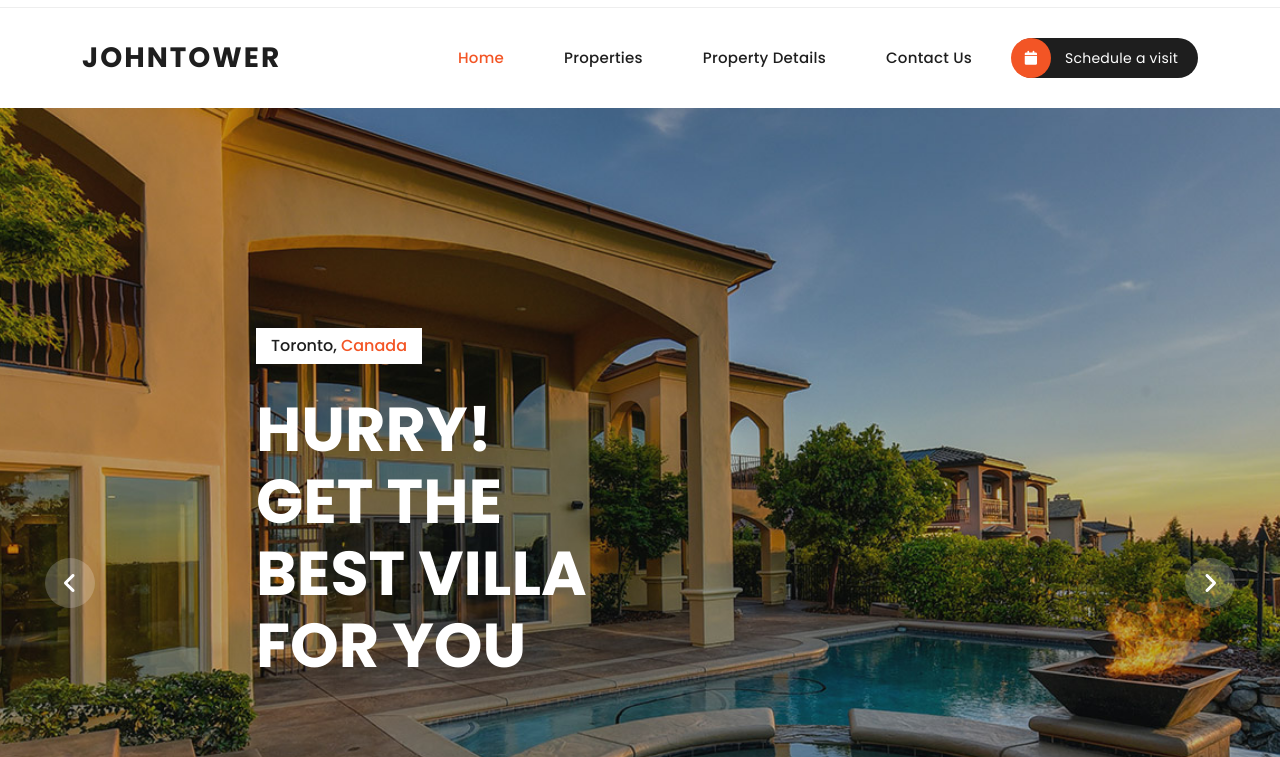
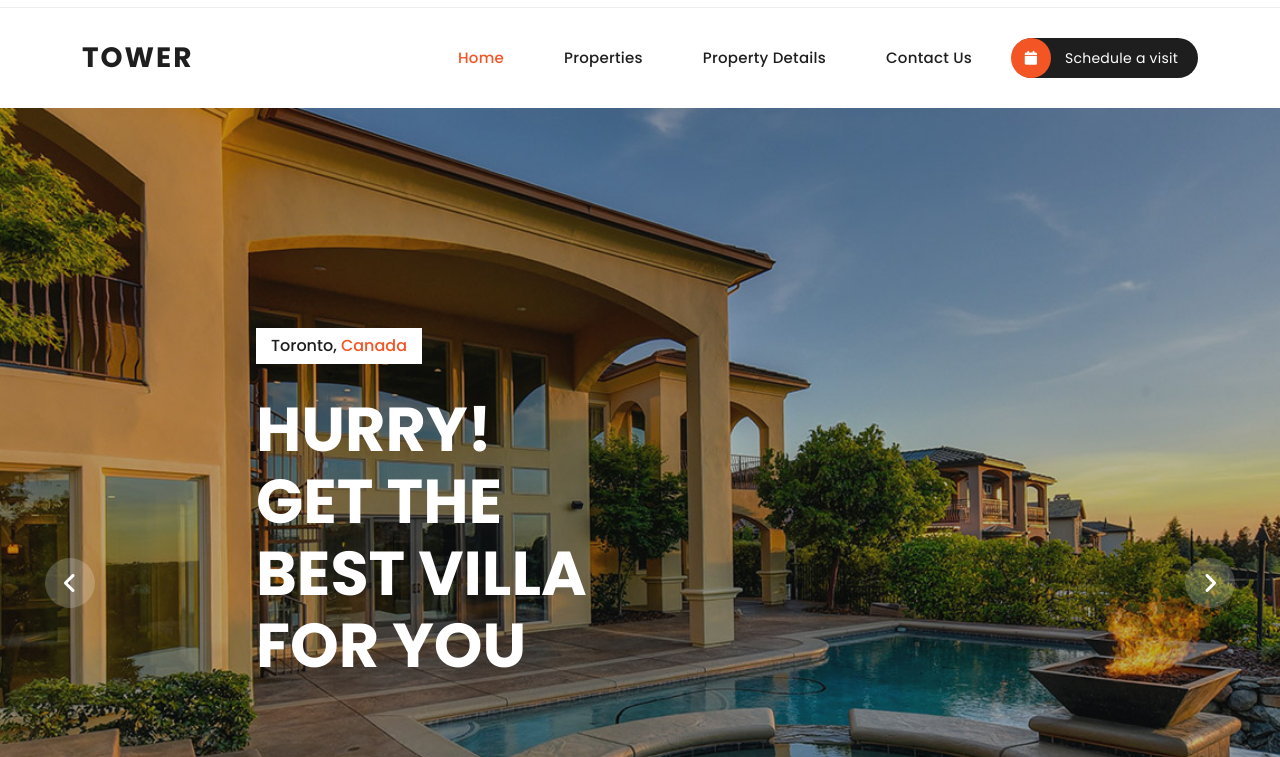
Before and after one commit to JohnHub76/moonrise, a plain HTML site: page index.html in a window 1280 px wide. Shown: the part 43-800 px from the top of the page. Drawn offline with nearby package versions, Linux system fonts and the light colour scheme.

Commit message:
v1.0 changes

```diff
--- a/index.html
+++ b/index.html
@@ -87,7 +87,7 @@ https://templatemo.com/tm-591-villa-agency
             <nav class="main-nav">
               <!-- ***** Logo Start ***** -->
               <a href="index.html" class="logo">
-                <h1>johnTower</h1>
+                <h1>Tower</h1>
               </a>
               <!-- ***** Logo End ***** -->
               <!-- ***** Menu Start ***** -->
```
